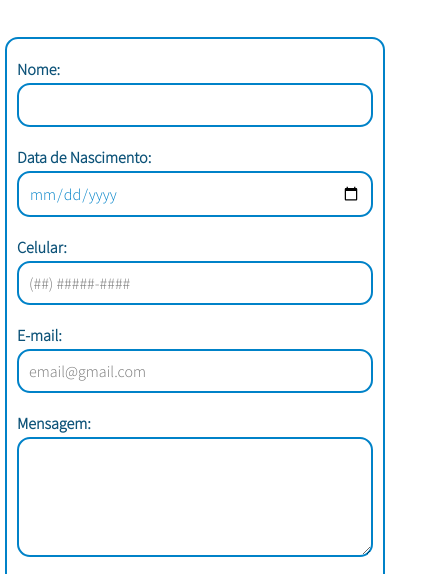
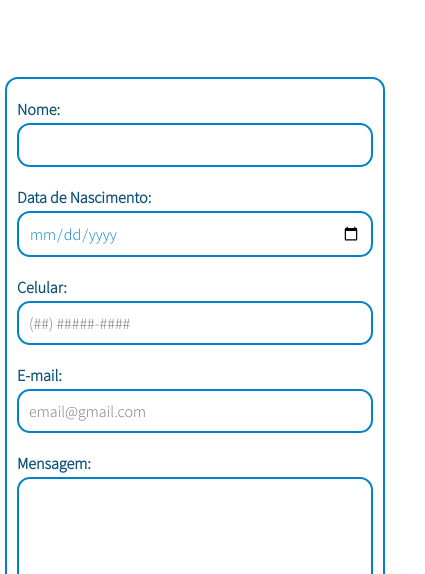
Before and after one commit to raquelm16/Skoob, a plain HTML site: page contato.html in a window 390 px wide. Shown: the part 513-1087 px from the top of the page, 425 px wide, since content can reach past the window. Drawn offline with Linux system fonts and the light colour scheme.

Commit message:
Update estilo.css

```diff
--- a/css/estilo.css
+++ b/css/estilo.css
@@ -136,6 +136,9 @@ form .botao.botao-destaque{
         flex-direction: column;
         gap: 40px;
     }
+    form {
+        margin: 40px;
+    }
 }
 
 @media(max-width: 600px){
@@ -148,8 +151,13 @@ form .botao.botao-destaque{
     .logo{
         width: 100px;
     }
+}
+
+@media(max-width: 500px){
     form{
-        padding: 10px;
+        padding: 4px;
         padding-top: 20px;
+        padding-left: 10px;
+        padding-right: 10px;
     }
 }
```
